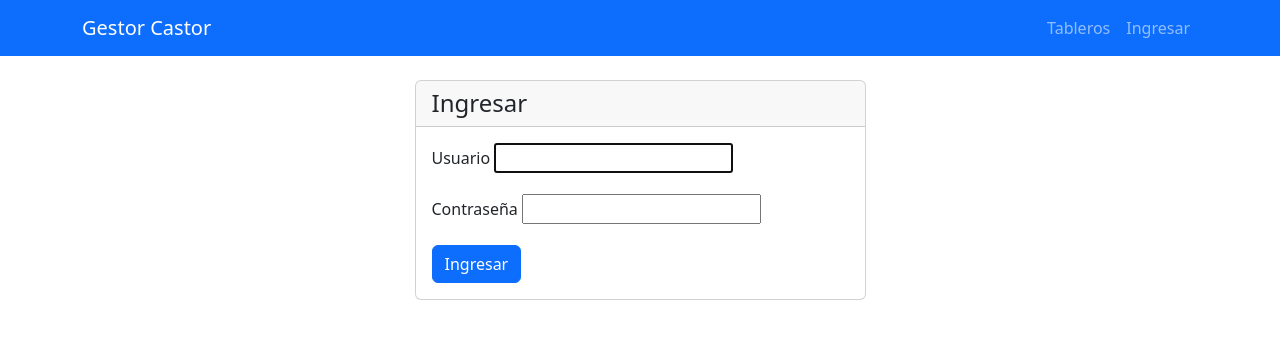
After one commit to ozunacristian/proyecto-django-cursada--2025-final, a Django app: page /usuarios/login/ in a window 1280 px wide. The commit adds this page. Shown: the top 339 px of the page. Run offline with Django 5.2, Linux system fonts and the light colour scheme.

Commit message:
Se agrega login/logout/perfil en app usuario y desacople de admin.

```diff
--- /dev/null
+++ b/apps/usuario/urls.py
@@ -0,0 +1,11 @@
+from django.urls import path
+
+from apps.usuario.views import PerfilUsuarioView, UsuarioLoginView, UsuarioLogoutView
+
+app_name = 'usuario'
+
+urlpatterns = [
+    path('login/', UsuarioLoginView.as_view(), name='login'),
+    path('logout/', UsuarioLogoutView.as_view(), name='logout'),
+    path('perfil/', PerfilUsuarioView.as_view(), name='perfil'),
+]
--- a/apps/usuario/views.py
+++ b/apps/usuario/views.py
@@ -1,3 +1,22 @@
-from django.shortcuts import render
+from django.contrib.auth.mixins import LoginRequiredMixin
+from django.contrib.auth.views import LoginView, LogoutView
+from django.views.generic import TemplateView
 
-# Create your views here.
+
+class UsuarioLoginView(LoginView):
+    template_name = 'usuario/login.html'
+    redirect_authenticated_user = True
+
+
+class UsuarioLogoutView(LogoutView):
+    next_page = 'usuario:login'
+
+
+class PerfilUsuarioView(LoginRequiredMixin, TemplateView):
+    template_name = 'usuario/perfil.html'
+    login_url = 'usuario:login'
+
+    def get_context_data(self, **kwargs):
+        context = super().get_context_data(**kwargs)
+        context['perfil'] = getattr(self.request.user, 'perfil', None)
+        return context
--- a/castor/urls.py
+++ b/castor/urls.py
@@ -19,6 +19,7 @@ from django.urls import path, include
 
 urlpatterns = [
     path('admin/', admin.site.urls),
+    path('usuarios/', include('apps.usuario.urls')),
     path('tableros/', include('apps.tablero.urls')),
     path('listas/', include('apps.lista.urls')),
     path('tickets/', include('apps.ticket.urls')),
--- a/templates/base.html
+++ b/templates/base.html
@@ -7,16 +7,19 @@
 <body>
     <nav class="navbar navbar-expand-lg navbar-dark bg-primary mb-4">
         <div class="container">
-            <a class="navbar-brand" href="/">Gestor Castor</a>
+            <a class="navbar-brand" href="{% url 'lista_tableros' %}">Gestor Castor</a>
 
             <div class="navbar-nav">
                 <a class="nav-link" href="{% url 'lista_tableros' %}">Tableros</a>
 
                 {% if user.is_authenticated %}
-                    <span class="nav-link">Hola, {{ user.username }}</span>
-                    <a class="nav-link" href="{% url 'admin:logout' %}">Salir</a>
+                    <a class="nav-link" href="{% url 'usuario:perfil' %}">Hola, {{ user.username }}</a>
+                    <form method="post" action="{% url 'usuario:logout' %}" class="d-inline">
+                        {% csrf_token %}
+                        <button type="submit" class="nav-link btn btn-link">Salir</button>
+                    </form>
                 {% else %}
-                    <a class="nav-link" href="{% url 'admin:login' %}">Ingresar</a>
+                    <a class="nav-link" href="{% url 'usuario:login' %}">Ingresar</a>
                 {% endif %}
             </div>
         </div>
--- /dev/null
+++ b/templates/usuario/login.html
@@ -0,0 +1,35 @@
+{% extends 'base.html' %}
+
+{% block content %}
+<div class="row justify-content-center">
+    <div class="col-md-5">
+        <div class="card">
+            <div class="card-header">
+                <h4 class="mb-0">Ingresar</h4>
+            </div>
+            <div class="card-body">
+                {% if form.errors %}
+                    <div class="alert alert-danger" role="alert">
+                        Usuario o contraseña incorrectos.
+                    </div>
+                {% endif %}
+                <form method="post">
+                    {% csrf_token %}
+                    <div class="mb-3">
+                        <label for="{{ form.username.id_for_label }}" class="form-label">Usuario</label>
+                        {{ form.username }}
+                    </div>
+                    <div class="mb-3">
+                        <label for="{{ form.password.id_for_label }}" class="form-label">Contraseña</label>
+                        {{ form.password }}
+                    </div>
+                    {% if next %}
+                        <input type="hidden" name="next" value="{{ next }}">
+                    {% endif %}
+                    <button type="submit" class="btn btn-primary">Ingresar</button>
+                </form>
+            </div>
+        </div>
+    </div>
+</div>
+{% endblock %}
```
Also changed, not shown: castor/settings.py (+17 -6 lines), templates/usuario/perfil.html (added, +24 -0 lines).
